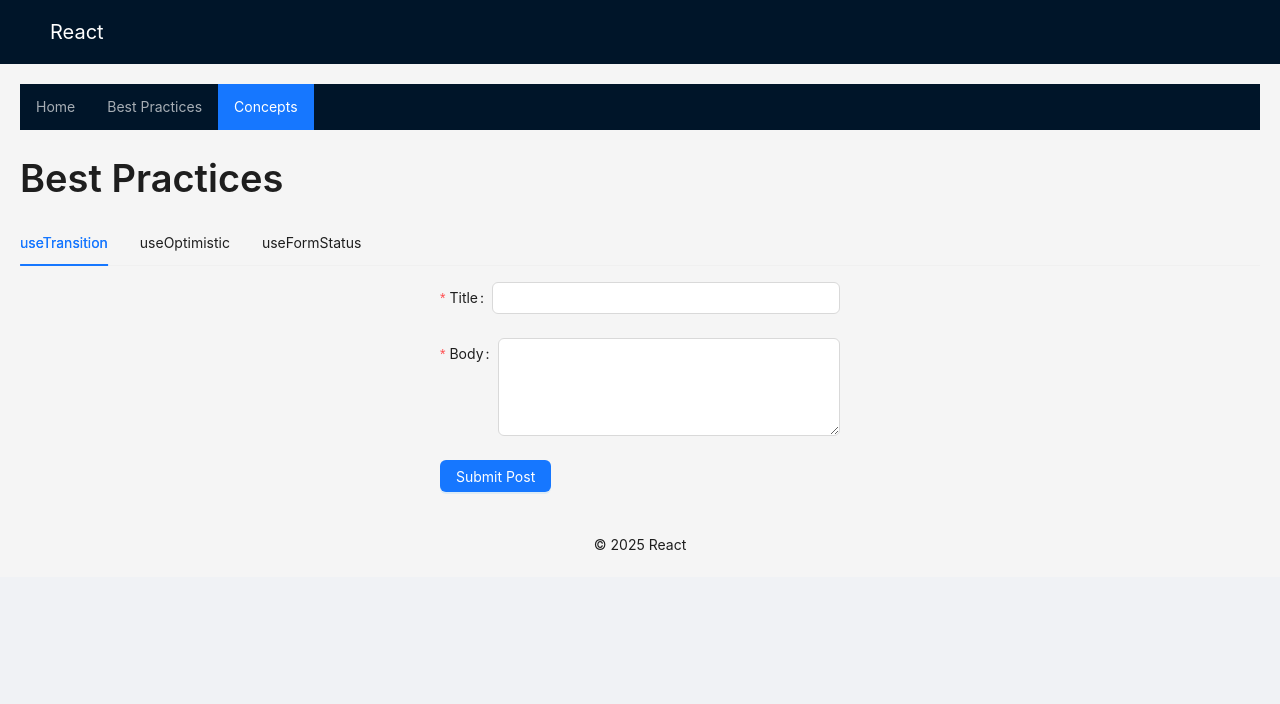
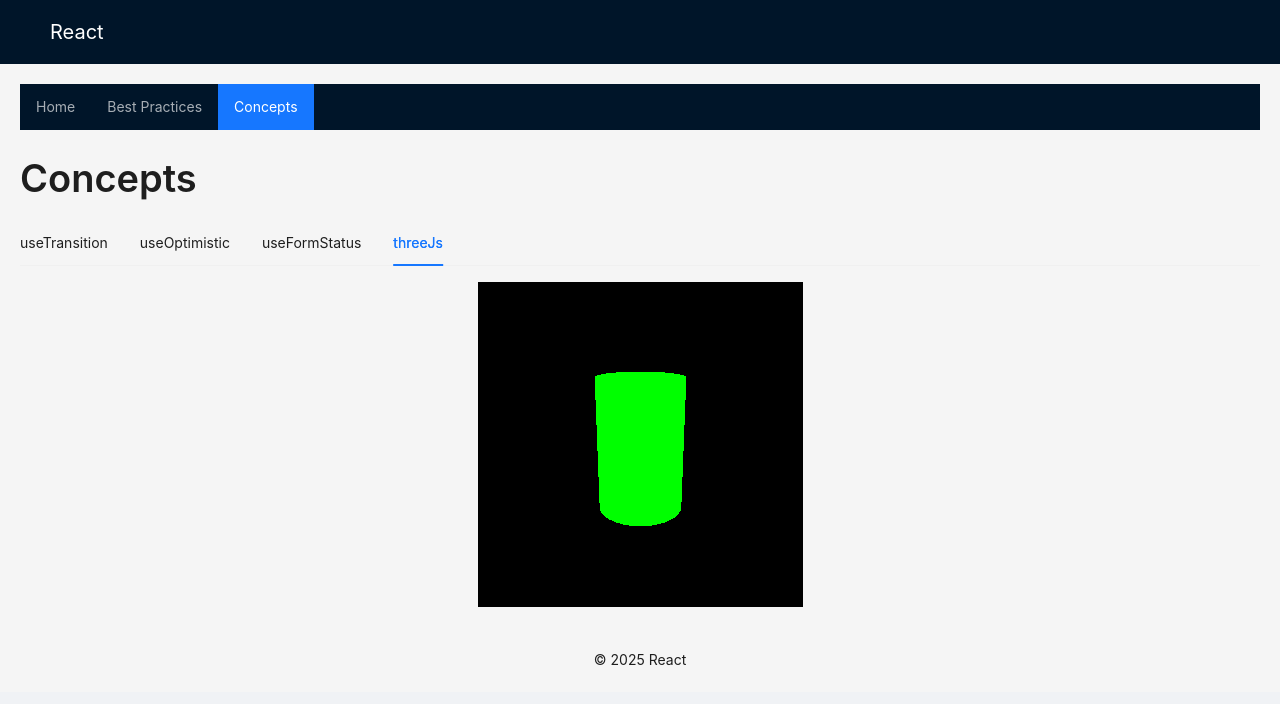
Before and after one commit to g7crservice-lalitendra-swamy/react-bp, a React (Create React App) app: page /concepts in a window 1280 px wide. Shown: the top 704 px of the page. Built offline with nearby package versions, Linux system fonts and the light colour scheme.

Commit message:
getting-started with ThreeJs

```diff
--- a/package.json
+++ b/package.json
@@ -22,6 +22,7 @@
     "react-router-dom": "^7.1.5",
     "react-scripts": "5.0.1",
     "react-window": "^1.8.11",
+    "three": "^0.173.0",
     "typescript": "^4.4.2",
     "web-vitals": "^2.1.0",
     "workbox-background-sync": "^7.3.0",
@@ -56,6 +57,7 @@
     ]
   },
   "devDependencies": {
-    "@types/react-window": "^1.8.8"
+    "@types/react-window": "^1.8.8",
+    "@types/three": "^0.173.0"
   }
 }
--- /dev/null
+++ b/src/components/concepts/threeJs/index.tsx
@@ -0,0 +1,67 @@
+import React, { useEffect, useRef } from "react";
+import * as THREE from "three";
+
+const ThreeJs: React.FC = () => {
+  const mountRef = useRef<HTMLDivElement>(null);
+
+  useEffect(() => {
+    // Step 1: Create the scene
+    const scene = new THREE.Scene();
+
+    // Step 2: Set up the camera
+    const width = mountRef.current?.clientWidth || window.innerWidth;
+    const height = mountRef.current?.clientHeight || window.innerHeight;
+    const camera = new THREE.PerspectiveCamera(75, width / height, 0.1, 1000);
+    camera.position.z = 5;
+
+    // Step 3: Create the renderer
+    const renderer = new THREE.WebGLRenderer();
+    renderer.setSize(width, height);
+    mountRef.current?.appendChild(renderer.domElement);
+
+    // Step 4: Add a simple cube
+    const geometry = new THREE.CylinderGeometry(1,1,3);
+    const material = new THREE.MeshBasicMaterial({ color: 0x00ff00 });
+    const cube = new THREE.Mesh(geometry, material);
+    scene.add(cube);
+
+    // Step 5: Animation loop
+    const animate = () => {
+      requestAnimationFrame(animate);
+      cube.rotation.x += 0.01;
+      cube.rotation.y += 0.01;
+      renderer.render(scene, camera);
+    };
+    animate();
+
+    // Step 6: Handle window resizing
+    const handleResize = () => {
+      const newWidth = mountRef.current?.clientWidth || window.innerWidth;
+      const newHeight = mountRef.current?.clientHeight || window.innerHeight;
+      renderer.setSize(newWidth, newHeight);
+      camera.aspect = newWidth / newHeight;
+      camera.updateProjectionMatrix();
+    };
+
+    window.addEventListener("resize", handleResize);
+
+    // Step 7: Clean up
+    return () => {
+      mountRef.current?.removeChild(renderer.domElement);
+      window.removeEventListener("resize", handleResize);
+    };
+  }, []);
+
+  return (
+    <div
+      ref={mountRef}
+      style={{
+        width: "325px",
+        height: "325px",
+        margin: "auto",
+      }}
+    />
+  );
+};
+
+export default ThreeJs;
--- a/src/pages/Concepts.tsx
+++ b/src/pages/Concepts.tsx
@@ -4,6 +4,7 @@ import UseTransitionExample from '../components/concepts/useTransition';
 import UseOptimisticExample from '../components/concepts/useOptimistic';
 import UseFormStatusExample from '../components/concepts/useFormStatus';
 import UseExample from '../components/concepts/use/PostsList.server';
+import ThreeJs from '../components/concepts/threeJs';
 
 
 
@@ -11,7 +12,7 @@ import UseExample from '../components/concepts/use/PostsList.server';
 const { Title } = Typography;
 const { TabPane } = Tabs;
 
-const hooks = ['useTransition', 'useOptimistic', 'useFormStatus'];
+const hooks = ['useTransition', 'useOptimistic', 'useFormStatus','threeJs'];
 
 
 const TabComponents: Record<string, JSX.Element> = {
@@ -19,6 +20,7 @@ const TabComponents: Record<string, JSX.Element> = {
   useTransition:<UseTransitionExample />,
   useOptimistic: <UseOptimisticExample/>,
   useFormStatus: <UseFormStatusExample/>,
+  threeJs:<ThreeJs/>
   // 'use( )':<UseExample/>
 
 };
@@ -26,8 +28,8 @@ const TabComponents: Record<string, JSX.Element> = {
 const Concepts: React.FC = () => {
   return (
     <div>
-      <Title>Best Practices</Title>
-      <Tabs defaultActiveKey="useTransition">
+      <Title>Concepts</Title>
+      <Tabs defaultActiveKey="threeJs">
         {hooks.map((hook) => (
           <TabPane tab={hook} key={hook}>
             {TabComponents[hook] || <div>No content available</div>}
--- a/tsconfig.json
+++ b/tsconfig.json
@@ -6,7 +6,9 @@
     "strict": true,
     "esModuleInterop": true,
     "skipLibCheck": true,
-    "forceConsistentCasingInFileNames": true
+    "forceConsistentCasingInFileNames": true,
+    "typeRoots": ["node_modules/@types"],
+     "moduleResolution": "node"
   },
   "include": ["src","react-app.env.d.ts"]
 }
```
Also changed, not shown: 1 other file (tests, documents, lock files or other folders).
